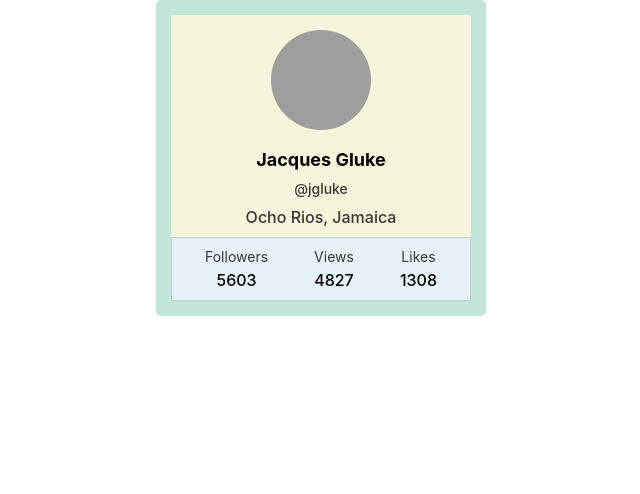
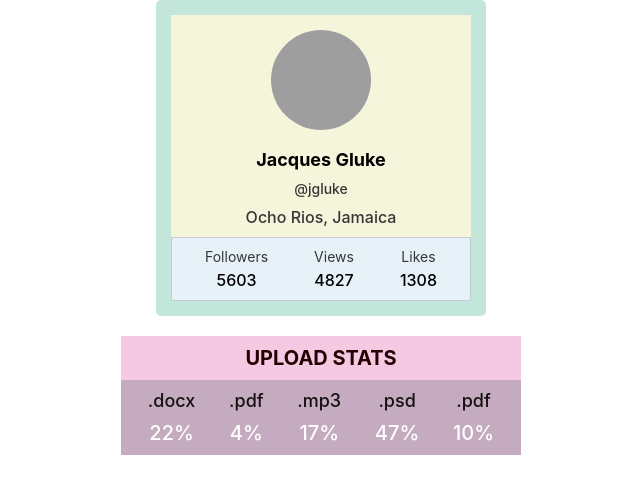
Before and after one commit to NataliaDelicheban/goit-react-hw-01-components, a React (Create React App) app: page / in a window 1280 px wide. Shown: the top 494 px of the page, without its empty margins (319-959 px from the left). Built offline with nearby package versions, Linux system fonts and the light colour scheme; grey boxes are pictures that could not be loaded.

Commit message:
create task 2

```diff
--- a/src/components/App.jsx
+++ b/src/components/App.jsx
@@ -1,6 +1,8 @@
 import { Profile } from './Profile/Profile';
+import { Statistics } from './Statistics/Statistics';
 
-import user from '../data/user.json'
+import user from '../data/user.json';
+import data from '../data/data.json';
 
 export const App = () => {
   return (
@@ -11,6 +13,7 @@
         location={user.location}
         avatar={user.avatar}
         stats={user.stats} />
+      <Statistics title="UPLOAD STATS" stats={data} />
     </div>
   );
 };
--- /dev/null
+++ b/src/components/Statistics/Statistics.jsx
@@ -0,0 +1,23 @@
+import PropTypes from 'prop-types';
+import css from './Statistics.module.css';
+
+export const Statistics = ({title, stats}) => {
+    return <section className={css.statistics}>
+    {title && <h2 className={css.title}>{title}</h2>}
+        <ul className={css.statList}>
+            {stats.map(({id, label, percentage}) => {
+                return (
+                    <li className={css.item} key={id}>
+                        <span className={css.label}>{label}</span>
+                        <span className={css.percentage}>{percentage}%</span>
+                    </li>
+                );
+            })}
+        </ul>
+    </section>
+    }
+
+Statistics.propTypes = {
+    title: PropTypes.string.isRequired,
+    stats: PropTypes.objectOf(PropTypes.number, PropTypes.string).isRequired,
+};
--- /dev/null
+++ b/src/components/Statistics/Statistics.module.css
@@ -0,0 +1,39 @@
+.statistics {
+    margin: 20px auto;
+    width: 400px;
+    background-color: rgb(245, 201, 225);
+}
+.title {
+    padding-top: 10px;
+    margin: 0 auto 10px auto;
+    font-size: 20px;
+    color: rgb(34, 1, 1);
+    text-align: center;
+}
+.statList {
+    height: auto;
+    margin: 0 auto;
+    display: flex;
+    background-color: rgb(196, 171, 192);
+    padding: 10px;
+    justify-content: space-around;
+    align-items: center;
+}
+.item {
+    list-style: none;
+    display: flex;
+    flex-direction: column;
+    align-items: center;
+    justify-content: space-evenly;
+}
+.label {
+    margin-bottom: 10px;
+    font-size: 18px;
+    font-weight: 500;
+    color: rgb(22, 16, 16);
+}
+.percentage {
+    color: white;
+    font-size: 20px;
+    font-weight: 500;
+}
--- /dev/null
+++ b/src/data/data.json
@@ -0,0 +1,7 @@
+[
+  { "id": "id-1", "label": ".docx", "percentage": 22 },
+  { "id": "id-2", "label": ".pdf", "percentage": 4 },
+  { "id": "id-3", "label": ".mp3", "percentage": 17 },
+  { "id": "id-4", "label": ".psd", "percentage": 47 },
+  { "id": "id-5", "label": ".pdf", "percentage": 10 }
+]
```
